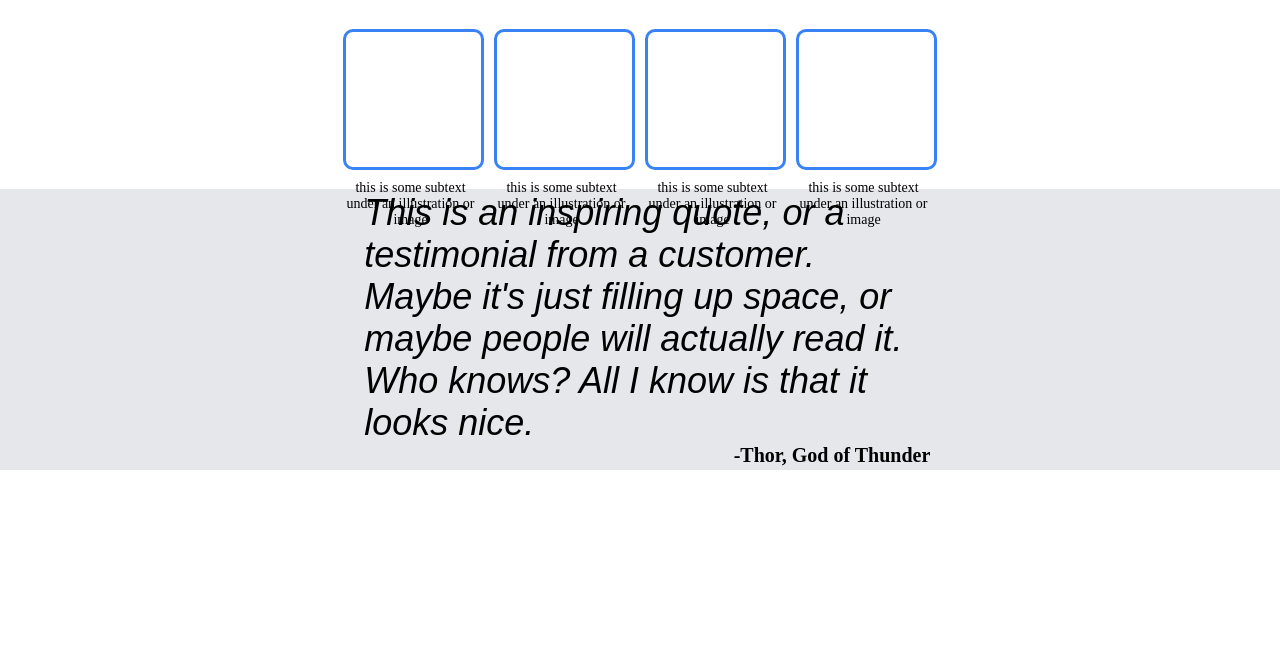
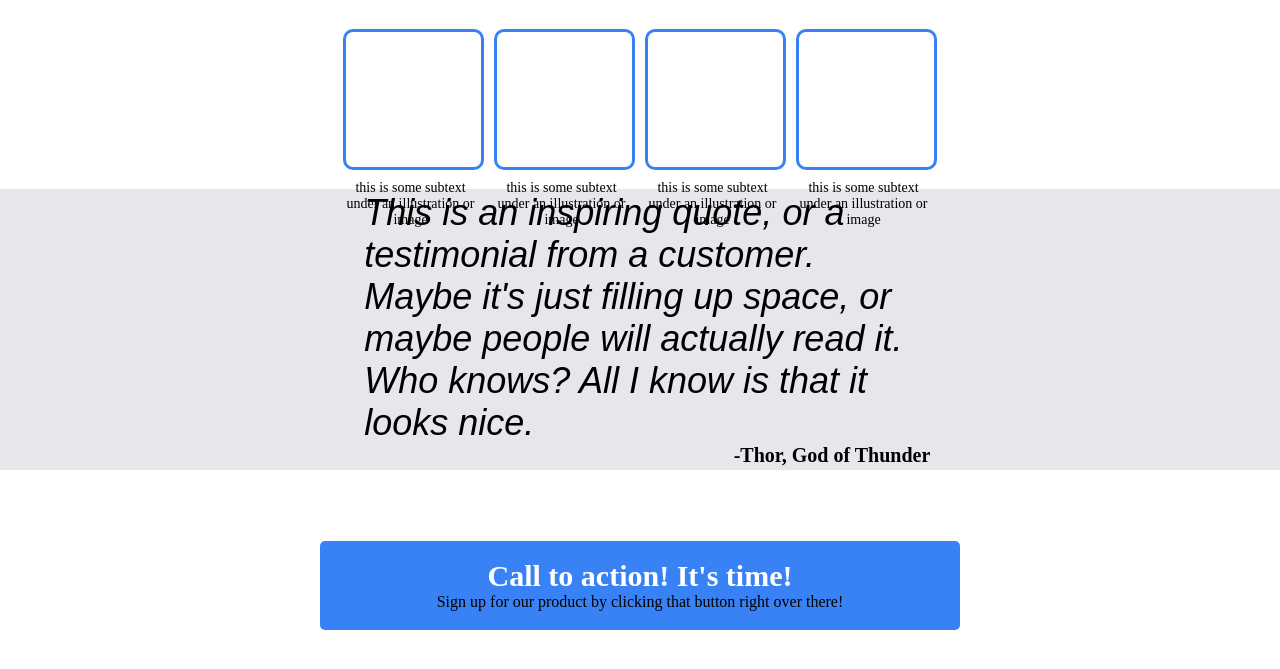
Before and after one commit to sosagz/landing-page, a plain HTML site: page index.html in a window 1280 px wide. Shown: the part 413-1082 px from the top of the page. Before the commit the page ends 883 px from the top, so only its background shows below. Drawn offline with Linux system fonts and the light colour scheme.

Commit message:
Added "Call to action"

```diff
--- a/index.html
+++ b/index.html
@@ -68,7 +68,10 @@
             </p>
         </div>
         <div class="final-container">
-
+            <div class="call-to-action">
+                <h1 class="cta-text">Call to action! It's time!</h1>
+                <p class="cta-subtext">Sign up for our product by clicking that button right over there!</p>
+            </div>
         </div>
     </div>
 </body>
--- a/styles.css
+++ b/styles.css
@@ -153,3 +153,30 @@ ul {
     font-weight: 900;
     padding-left: 30vw;
 }
+
+.final-container {
+    display: flex;
+    justify-content: center;
+    align-items: center;
+    background-color: #ffffff;
+    max-width: 100vw;
+    height: 18vw;
+    max-height: 18vw;
+}
+
+.call-to-action {
+    display: flex;
+    flex-direction: column;
+    justify-content: center;
+    align-items: center;
+    background-color: #3882F6;
+    width: 50vw;
+    height: 7vw;
+    border-radius: 5px;
+}
+
+.cta-text {
+    color: white;
+    font-weight: 700;
+    font-size: 30px;
+}
```
